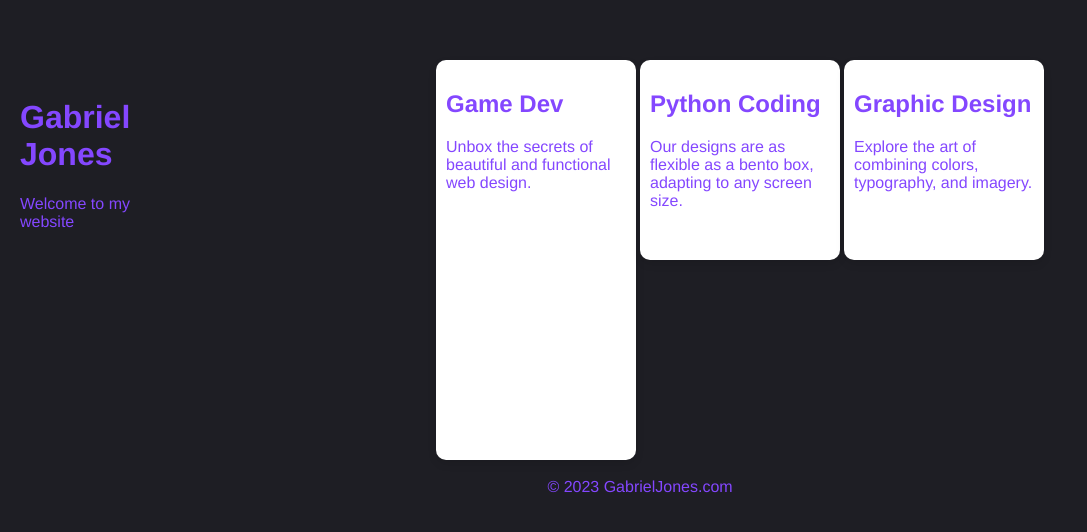
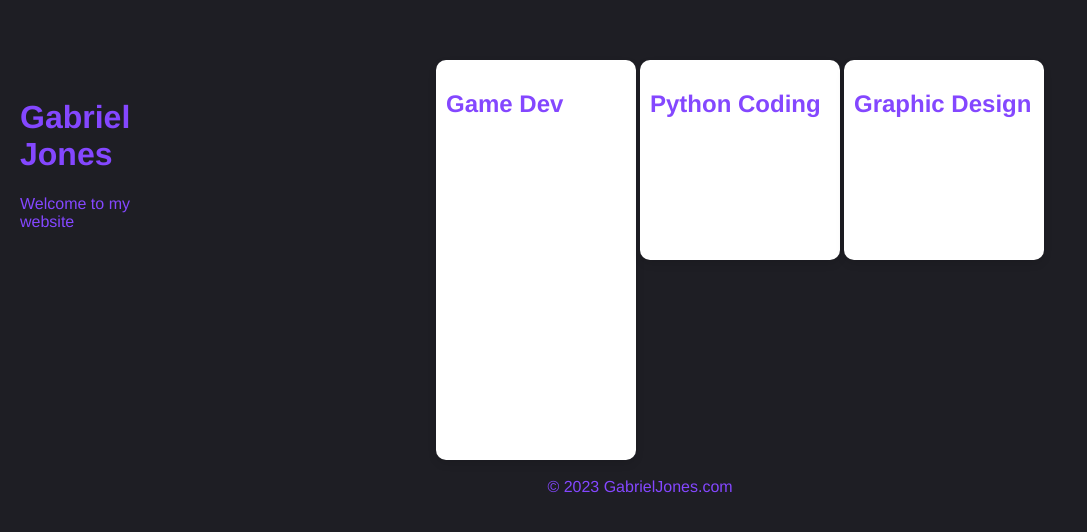
Before and after one commit to GabrielJonesCA/2023WEBPAGE, a plain HTML site: page index.html in a window 1280 px wide. Shown: the part 142-674 px from the top of the page, without its empty margins (0-1087 px from the left). Drawn offline with Linux system fonts and the light colour scheme.

Commit message:
Update index.html

```diff
--- a/index.html
+++ b/index.html
@@ -19,17 +19,17 @@
             <section class="content">
                 <div class="box1">
                     <h2>Game Dev</h2>
-                    <p>Unbox the secrets of beautiful and functional web design.</p>
+
                 </div>
 
                 <div class="box2">
                     <h2>Python Coding</h2>
-                    <p>Our designs are as flexible as a bento box, adapting to any screen size.</p>
+
                 </div>
 
                 <div class="box3">
                     <h2>Graphic Design</h2>
-                    <p>Explore the art of combining colors, typography, and imagery.</p>
+
                 </div>
             </section>
         </section>
```
